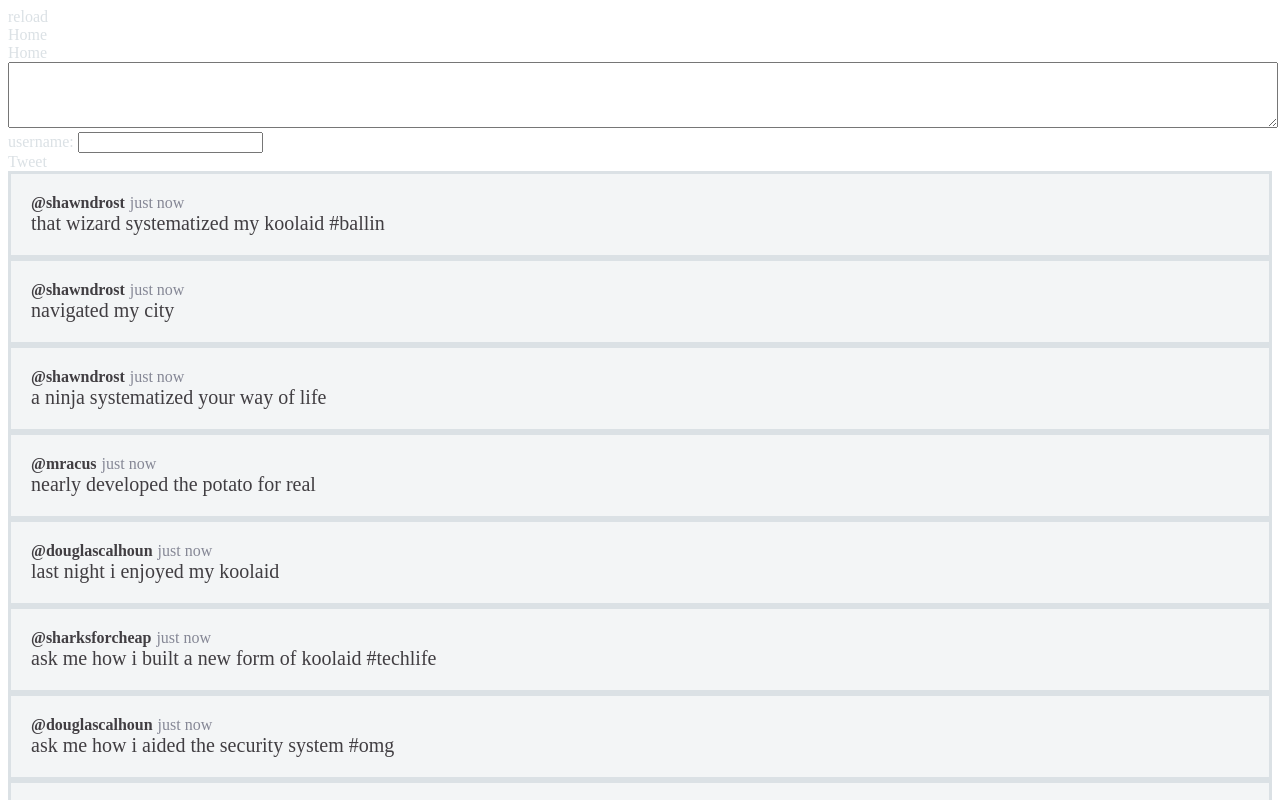
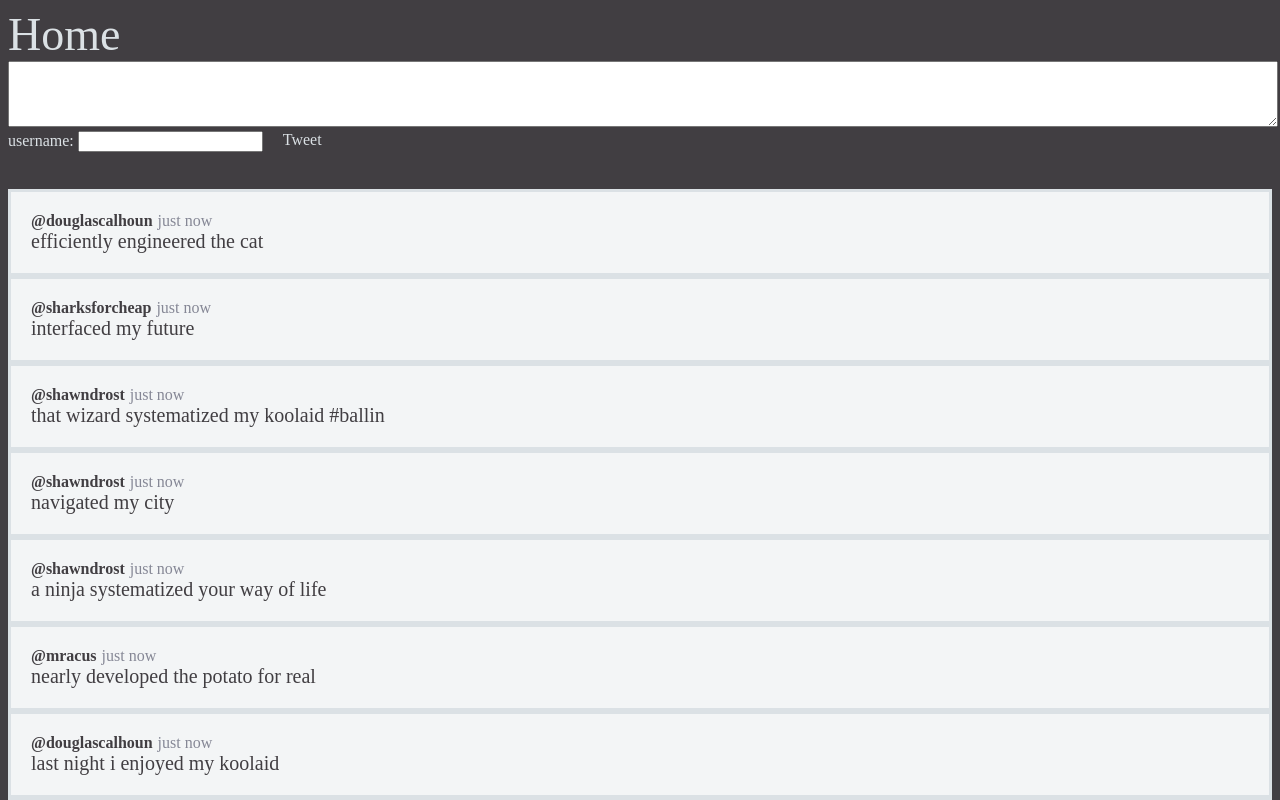
Before and after one commit to montekaka/rpt08-twittler, a plain HTML site: page index.html in a window 1280 px wide. Shown: the top 800 px of the page. Drawn offline with Linux system fonts and the light colour scheme.

Commit message:
add app header

```diff
--- a/index.html
+++ b/index.html
@@ -7,12 +7,17 @@
     <script src="script.js"></script>
   </head>
   <body>
-    <div id="refresh">reload</div>
-    <div class="tabname">Tweets</div>
+  	<div class="header">
+	  	<div id="app-title" class="floating-block">Home</div>
+	    <!-- <div id="refresh" class="floating-block">reload</div>    -->
+  	</div>
+    <!-- <div class="tabname">Tweets</div> -->
     <div id="home">Home</div>
     <div class="create-tweet">
     	<textarea rows="4" class="tweet-text"></textarea>
-    	username: <input type="text" class="username" name="name">
+    	<div class="floating-block">
+    		username: <input type="text" class="username" name="name">
+    	</div class="floating-block">
     	<div class="save-tweet">Tweet</div>
     </div>
     <div class="feed"></div>
@@ -20,10 +25,24 @@
   <style type="text/css">
 	  body {
 	  	color: #DBE1E5;
+	  	background: #413E42;
+	  }
+
+	  .create-tweet {
+	  	margin-bottom: 40px;
 	  }
   	.message {
 			color: #413E42;
 			font-size: 20px;
+		}
+
+		.floating-block {
+			float: left;
+			margin-right: 20px;
+		}
+
+		#app-title{
+			font-size: 46px;
 		}
 
 		.tweet {
--- a/script.js
+++ b/script.js
@@ -7,7 +7,7 @@ $(document).ready(function(){
 	var $feed = $('div.feed');
 	var main_tweets = streams;
 	// var tweets = main_tweets;
-
+	$('div#home').hide();
 	var selectedHome = true;
 	var selectedTab = "Home";
 
@@ -25,11 +25,13 @@ $(document).ready(function(){
 		selectedTab = user;
 		setTabName(selectedTab);
 		loadTweets(main_tweets, $feed, selectedHome, selectedTab);
+		$('div#home').show();
 	});
 
 	$(document).on('click', '#home', function(){
 		selectedHome = true;
 		setTabName("Home");
+		$('div#home').hide();
 		loadTweets(main_tweets, $feed, selectedHome, selectedTab);
 	});
 
@@ -48,9 +50,9 @@ $(document).ready(function(){
 		}
 	});
 
-	// setInterval(function(){
-	// 	loadTweets(main_tweets, $feed, selectedHome, selectedTab);
-	// }, 3000);
+	setInterval(function(){
+		loadTweets(main_tweets, $feed, selectedHome, selectedTab);
+	}, 3000);
 });
 
 var loadTweets = function(tweets, feed, selectedHome, selectedTab){
@@ -78,7 +80,8 @@ var loadTweets = function(tweets, feed, selectedHome, selectedTab){
 }
 
 var setTabName = function(tabname) {
-	$('div.tabname').text(tabname);
+	// $('div.tabname').text(tabname);
+	$('div#app-title').text(tabname);
 }
 
 var fetchTweets = function(tweets, selectedHome, selectedTab) {
```
